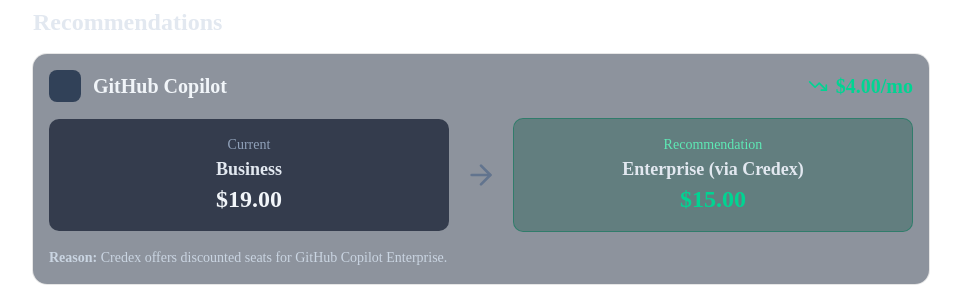
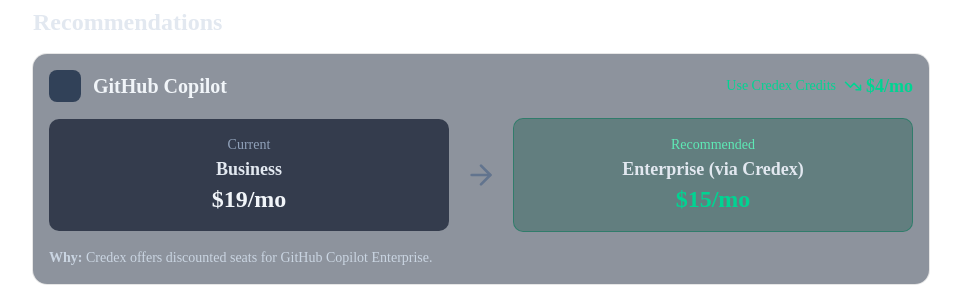
Before and after one commit to Anamiiikka/Credex, a Next.js app: page /audit/1 in a window 1280 px wide. Shown: the part 439-737 px from the top of the page, without its empty margins (159-1120 px from the left). Built offline with nearby package versions, Linux system fonts and the light colour scheme.

Commit message:
feat: build per-tool recommendation cards with savings breakdown and action badges

```diff
--- a/src/app/audit/[id]/page.tsx
+++ b/src/app/audit/[id]/page.tsx
@@ -14,6 +14,8 @@
       recommendedPlan: { name: "Enterprise (via Credex)", price: 15 },
       savings: 4,
       reason: "Credex offers discounted seats for GitHub Copilot Enterprise.",
+      recommendedAction: "use_credex",
+      credexSavings: 3,
     },
     {
       tool: "OpenAI API",
@@ -21,6 +23,8 @@
       recommendedPlan: { name: "Claude 3 Sonnet (via Credex)", price: 180 },
       savings: 70,
       reason: "For your use case, Claude 3 Sonnet provides similar performance at a lower cost.",
+      recommendedAction: "switch_vendor",
+      credexSavings: 36,
     },
   ];
 
--- a/src/components/results/ToolCard.tsx
+++ b/src/components/results/ToolCard.tsx
@@ -1,10 +1,32 @@
 
 import { Card, CardContent, CardHeader, CardTitle } from "@/components/ui/card";
-import { ToolRecommendation } from "@/types";
+import { ToolRecommendation, RecommendationAction } from "@/types";
 import { ArrowRight, TrendingDown } from "lucide-react";
+
+const ACTION_COLOR: Record<RecommendationAction, string> = {
+  downgrade: "text-blue-400",
+  upgrade: "text-purple-400",
+  switch_vendor: "text-orange-400",
+  consolidate: "text-orange-400",
+  use_credex: "text-emerald-400",
+  keep_current: "text-slate-400",
+};
+
+const ACTION_LABEL: Record<RecommendationAction, string> = {
+  downgrade: "Downgrade Plan",
+  upgrade: "Upgrade Plan",
+  switch_vendor: "Switch Vendor",
+  consolidate: "Consolidate",
+  use_credex: "Use Credex Credits",
+  keep_current: "Already Optimal",
+};
 
 interface ToolCardProps {
   recommendation: ToolRecommendation;
+}
+
+function formatMoney(n: number) {
+  return n.toLocaleString("en-US", { maximumFractionDigits: 0 });
 }
 
 export default function ToolCard({ recommendation }: ToolCardProps) {
@@ -14,58 +36,62 @@
     recommendedPlan,
     savings,
     reason,
+    recommendedAction,
+    credexSavings,
   } = recommendation;
+
+  const actionColor = ACTION_COLOR[recommendedAction];
+  const actionLabel = ACTION_LABEL[recommendedAction];
 
   return (
     <Card className="bg-slate-800/50 border-slate-700 mb-4">
       <CardHeader>
-        <CardTitle className="flex items-center justify-between">
+        <CardTitle className="flex items-center justify-between flex-wrap gap-2">
           <div className="flex items-center gap-3">
-            {/* Placeholder for tool icon */}
-            <div className="w-8 h-8 bg-slate-700 rounded-md"></div>
+            <div className="w-8 h-8 bg-slate-700 rounded-md" aria-hidden="true" />
             <span className="text-xl font-bold text-slate-100">{tool}</span>
           </div>
-          {savings > 0 && (
-            <div className="flex items-center gap-2 text-emerald-400">
-              <TrendingDown size={20} />
-              <span className="text-xl font-bold">
-                ${savings.toFixed(2)}/mo
-              </span>
-            </div>
-          )}
+          <div className="flex items-center gap-2">
+            <span className={`text-sm font-medium ${actionColor}`}>
+              {actionLabel}
+            </span>
+            {savings > 0 && (
+              <div className={`flex items-center gap-1 ${actionColor}`}>
+                <TrendingDown size={18} />
+                <span className="text-lg font-bold">${formatMoney(savings)}/mo</span>
+              </div>
+            )}
+          </div>
         </CardTitle>
       </CardHeader>
-      <CardContent>
+      <CardContent className="space-y-4">
         <div className="grid grid-cols-1 md:grid-cols-[1fr_auto_1fr] items-center gap-4 text-center">
-          {/* Current Spend */}
           <div className="p-4 bg-slate-900/70 rounded-lg">
             <p className="text-sm text-slate-400">Current</p>
-            <p className="text-lg font-semibold text-slate-200">
-              {currentPlan.name}
-            </p>
-            <p className="text-2xl font-bold text-slate-100">
-              ${currentPlan.price.toFixed(2)}
-            </p>
+            <p className="text-lg font-semibold text-slate-200">{currentPlan.name}</p>
+            <p className="text-2xl font-bold text-slate-100">${formatMoney(currentPlan.price)}/mo</p>
           </div>
 
           <div className="hidden md:block text-slate-500">
             <ArrowRight size={32} className="mx-auto" />
           </div>
 
-          {/* Recommended Spend */}
           <div className="p-4 bg-emerald-900/30 rounded-lg border border-emerald-700/50">
-            <p className="text-sm text-emerald-300">Recommendation</p>
-            <p className="text-lg font-semibold text-slate-200">
-              {recommendedPlan.name}
-            </p>
-            <p className="text-2xl font-bold text-emerald-400">
-              ${recommendedPlan.price.toFixed(2)}
-            </p>
+            <p className="text-sm text-emerald-300">Recommended</p>
+            <p className="text-lg font-semibold text-slate-200">{recommendedPlan.name}</p>
+            <p className="text-2xl font-bold text-emerald-400">${formatMoney(recommendedPlan.price)}/mo</p>
           </div>
         </div>
-        <p className="text-slate-300 mt-4 text-center md:text-left">
-          <span className="font-semibold">Reason:</span> {reason}
+
+        <p className="text-slate-300 text-center md:text-left">
+          <span className="font-semibold">Why: </span>{reason}
         </p>
+
+        {credexSavings && credexSavings > 5 && (
+          <div className="rounded-lg bg-emerald-900/20 border border-emerald-700/30 px-3 py-2 text-xs text-emerald-400">
+            ⚡ Save an additional ${formatMoney(credexSavings)}/mo by purchasing through Credex credits
+          </div>
+        )}
       </CardContent>
     </Card>
   );
--- a/src/lib/audit-engine.ts
+++ b/src/lib/audit-engine.ts
@@ -31,7 +31,22 @@
   let totalMonthlySavings = 0;
   let totalAnnualSavings = 0;
 
-  const recommendations: ToolRecommendation[] = [];
+  // Temporary type for internal recommendations (before transformation)
+  interface InternalRecommendation {
+    toolEntry: ToolEntry;
+    currentToolName: string;
+    currentPlanName: string;
+    currentMonthlyCost: number;
+    recommendedAction: RecommendationAction;
+    recommendedToolName?: string;
+    recommendedPlanName?: string;
+    newMonthlyCost: number;
+    monthlySavings: number;
+    credexSavings: number;
+    reason: string;
+  }
+
+  const recommendations: InternalRecommendation[] = [];
 
   // Group tools by category to find overlaps
   const toolsByCategory: Record<string, ToolEntry[]> = { chat: [], coding: [], api: [] };
@@ -155,8 +170,19 @@
   const isAlreadyOptimal = totalMonthlySavings < SAVINGS_THRESHOLDS.OPTIMAL;
   const isHighSavings = (totalMonthlySavings + totalCredexSavings) >= SAVINGS_THRESHOLDS.SHOW_CREDEX;
 
+  // Transform recommendations to match ToolRecommendation interface
+  const formattedRecommendations: ToolRecommendation[] = recommendations.map(r => ({
+    tool: r.currentToolName,
+    currentPlan: { name: r.currentPlanName, price: r.currentMonthlyCost },
+    recommendedPlan: { name: r.recommendedPlanName || r.currentPlanName, price: r.newMonthlyCost },
+    savings: r.monthlySavings,
+    reason: r.reason,
+    recommendedAction: r.recommendedAction,
+    credexSavings: r.credexSavings,
+  }));
+
   return {
-    recommendations,
+    recommendations: formattedRecommendations,
     totalCurrentSpend,
     totalOptimizedSpend,
     totalMonthlySavings,
@@ -166,3 +192,6 @@
     isHighSavings
   };
 }
+
+// Export alias for backwards compatibility
+export const runAudit = runAuditEngine;
--- a/src/types/index.ts
+++ b/src/types/index.ts
@@ -70,6 +70,8 @@
   recommendedPlan: { name: string; price: number };
   savings: number;
   reason: string;
+  recommendedAction: RecommendationAction;
+  credexSavings?: number;
 }
 
 /** Full audit result */
@@ -114,7 +116,7 @@
   tools: ToolEntry[];
   team_size: number;
   use_case: UseCase;
-  results: ToolRecommendation[];
+  results: AuditResult;
   total_monthly_savings: number;
   total_annual_savings: number;
   ai_summary?: string;
```
